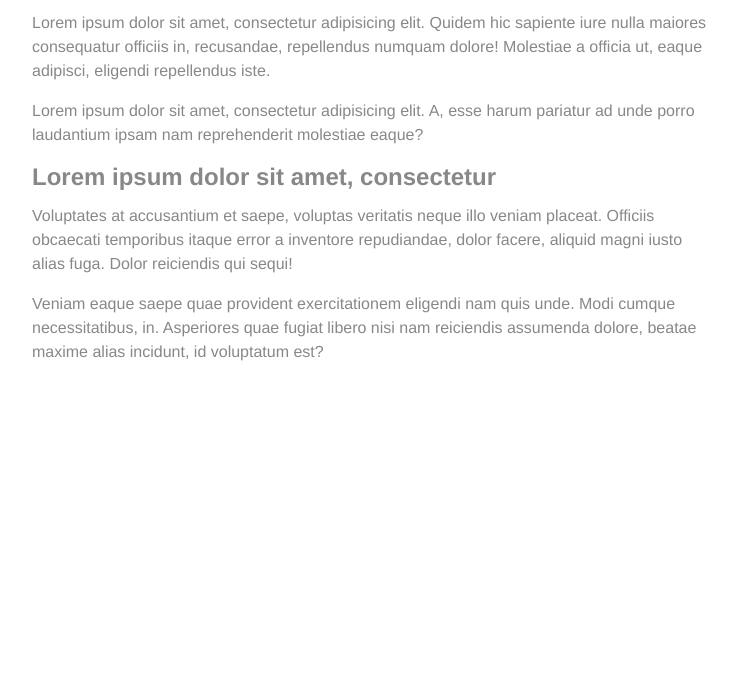
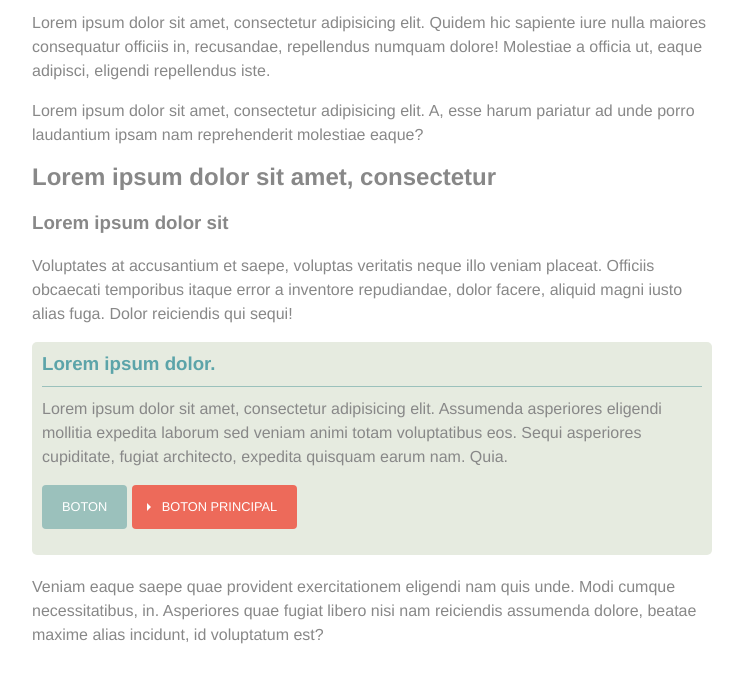
Before and after one commit to StydeNet/curso-de-sass, a plain HTML site: page index.html in a window 1280 px wide. Shown: the part 91-774 px from the top of the page, without its empty margins (268-1011 px from the left). Drawn offline with Linux system fonts and the light colour scheme.

Commit message:
Lección 03 - Anidando

```diff
--- a/index.html
+++ b/index.html
@@ -16,7 +16,19 @@
         <p>Lorem ipsum dolor sit amet, consectetur adipisicing elit. Quidem hic sapiente iure nulla maiores consequatur officiis in, recusandae, repellendus numquam dolore! Molestiae a officia ut, eaque adipisci, eligendi repellendus iste.</p>
         <p>Lorem ipsum dolor sit amet, consectetur adipisicing elit. A, esse harum pariatur ad unde porro laudantium ipsam nam reprehenderit molestiae eaque?</p>
         <h2>Lorem ipsum dolor sit amet, consectetur</h2>
+        <h3>Lorem ipsum dolor sit</h3>
         <p>Voluptates at accusantium et saepe, voluptas veritatis neque illo veniam placeat. Officiis obcaecati temporibus itaque error a inventore repudiandae, dolor facere, aliquid magni iusto alias fuga. Dolor reiciendis qui sequi!</p>
+        <div class="box">
+            <div class="head">
+                <h3>Lorem ipsum dolor.</h3>
+            </div>
+            <div class="cont">
+                <p>Lorem ipsum dolor sit amet, consectetur adipisicing elit. Assumenda asperiores eligendi mollitia expedita laborum sed veniam animi totam voluptatibus eos. Sequi asperiores cupiditate, fugiat architecto, expedita quisquam earum nam. Quia.</p>
+            </div>
+            <div class="foot">
+                <p><a href="#" class="btn">Boton</a> <a href="#" class="btn btn-cta">Boton principal</a></p>
+            </div>
+        </div>
         <p>Veniam eaque saepe quae provident exercitationem eligendi nam quis unde. Modi cumque necessitatibus, in. Asperiores quae fugiat libero nisi nam reiciendis assumenda dolore, beatae maxime alias incidunt, id voluptatum est?</p>
     </div>
 </body>
--- /dev/null
+++ b/scss/_botones.scss
@@ -0,0 +1,34 @@
+.btn {
+    display: inline-block;
+    padding: 10px 20px;
+    background-color: #9bc1bc;
+    color: white;
+    text: {
+        decoration: none;
+        transform: uppercase;
+    }
+    font-size: 0.8em;
+    border-radius: 4px;
+    &-cta {
+        background-color: #ed6a5a;
+        position: relative;
+        padding-left: 30px;
+        &::before {
+            content: "";
+            display: block;
+            top: 18px;
+            left: 15px;
+            position: absolute;
+            border: {
+                width: 4px;
+                style: solid;
+                color: transparent;
+                left-color: white;
+            }
+        }
+    }
+
+    &:hover {
+        opacity: 0.8;
+    }
+}
--- a/scss/_layout.scss
+++ b/scss/_layout.scss
@@ -5,3 +5,21 @@
     padding: 0 20px;
     color: $title;
 }
+
+.box {
+    padding: 10px;
+    background-color: #e6ebe0;
+    border-radius: 5px;
+    margin-bottom: 20px;
+    .head {
+        border-bottom: 1px solid #9bc1bc;
+        padding-bottom: 10px;
+        h3 {
+            margin: 0;
+            color: #5ca4a9;
+        }
+    }
+    .cont {
+        padding-top: 10px;
+    }
+}
--- a/scss/_variables.scss
+++ b/scss/_variables.scss
@@ -1,2 +1,4 @@
+$text: #444;
+$font-family: "Helvetica", sans-serif;
 $title: #888;
 $title-font-family: "Georgia", serif;
--- a/scss/style.scss
+++ b/scss/style.scss
@@ -1,8 +1,7 @@
-$text: #444;
-$font-family: "Helvetica", sans-serif;
-
 @import 'variables';
 @import 'layout';
+@import 'botones';
+
 
 body {
     color: $text;
```
Also changed, not shown: css/style.css, 1 other file.
